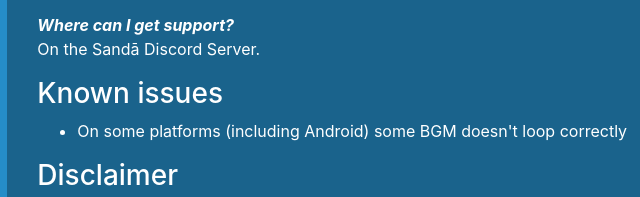
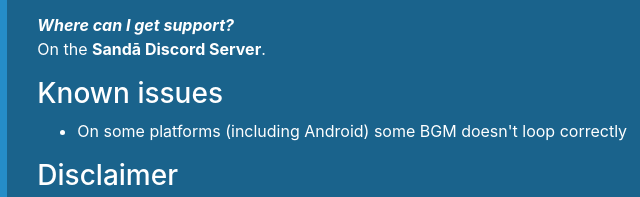
Before and after one commit to MythikAngel/sanda-dl, a plain HTML site: page index.html in a window 1280 px wide. Shown: the part 3144-3341 px from the top of the page, 206-846 px from the left. Drawn offline with nearby package versions, Linux system fonts and the light colour scheme.

Commit message:
Updated FAQ

```diff
--- a/index.html
+++ b/index.html
@@ -203,7 +203,7 @@
             <p>
                 <span class="font-italic font-weight-bold">Where can I get support?</span>
                 <br>
-                On the <a href="https://discord.gg/SwHSc8h">Sandā Discord Server</a>.
+                On the <a href="https://discord.gg/SwHSc8h"><b>Sandā Discord Server</b></a>.
             </p>
 
             <h3>Known issues</h3>
```
